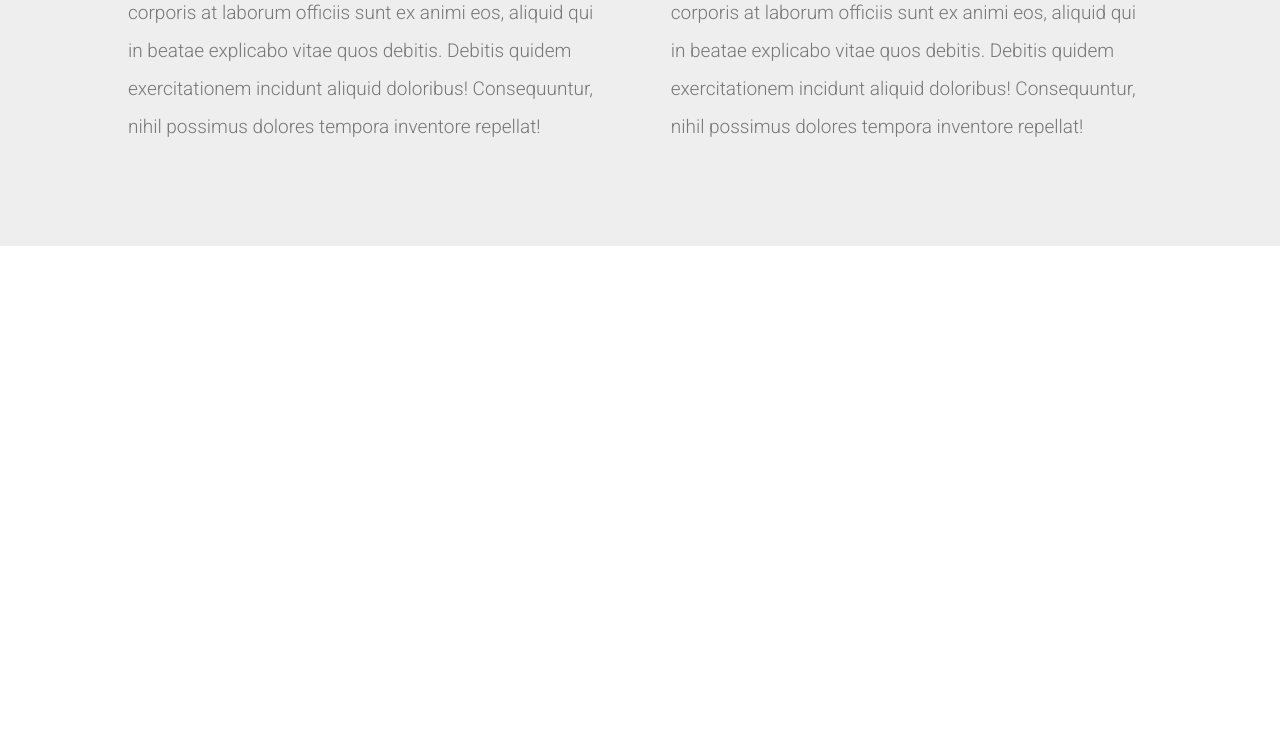
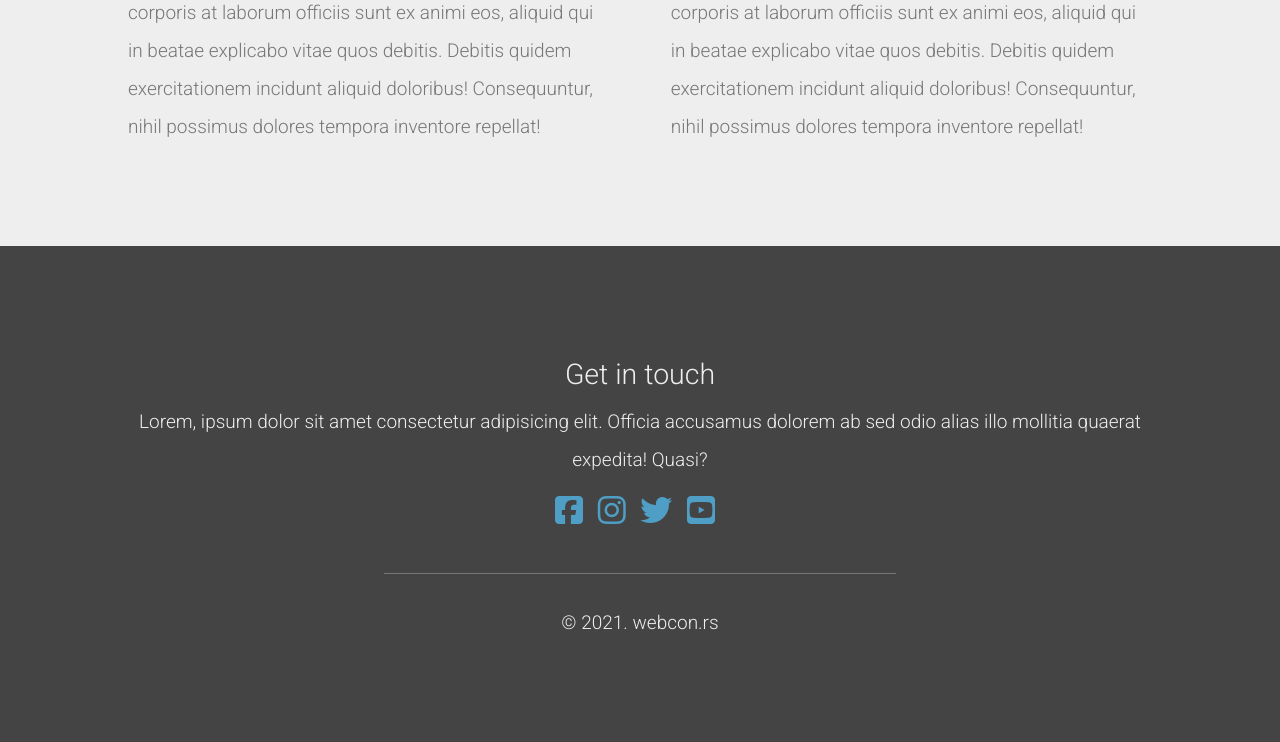
Before and after one commit to peka80/Webcon, a PHP site: page / in a window 1280 px wide. Shown: the part 1966-2708 px from the top of the page. Before the commit the page ends 2212 px from the top, so only its background shows below. Run offline with PHP 8.4, Linux system fonts and the light colour scheme; some libraries are stand-ins or nearby versions.

Commit message:
footer html & css

```diff
--- a/flex-box_radionica/website/index.html
+++ b/flex-box_radionica/website/index.html
@@ -93,5 +93,22 @@
         </div>
       </div>
     </section>
+    <!-- FOOTER -->
+    <footer>
+      <div class="container">
+        <h2>Get in touch</h2>
+        <p>
+          Lorem, ipsum dolor sit amet consectetur adipisicing elit. Officia
+          accusamus dolorem ab sed odio alias illo mollitia quaerat expedita!
+          Quasi?
+        </p>
+        <a href=""><i class="fab fa-facebook-square"></i></a>
+        <a href=""><i class="fab fa-instagram"></i></a>
+        <a href=""><i class="fab fa-twitter"></i></a>
+        <a href=""><i class="fab fa-youtube-square"></i></a>
+        <hr />
+        <p>&copy; 2021. webcon.rs</p>
+      </div>
+    </footer>
   </body>
 </html>
--- a/flex-box_radionica/website/style.css
+++ b/flex-box_radionica/website/style.css
@@ -140,3 +140,31 @@ header p {
 .blog .col {
   flex: 0 0 47%;
 }
+/******************************
+            FOOTER
+******************************/
+footer {
+  padding: var(--padding);
+  background: var(--gray);
+  text-align: center;
+  color: var(--lightGray);
+}
+
+footer a {
+  font-size: 2rem;
+  color: var(--blue);
+  margin-right: 10px;
+}
+
+footer a:hover {
+  color: var(--bodyColor);
+  transition: var(--transition);
+}
+
+footer hr {
+  background: var(--bodyColor);
+  border: none;
+  height: 1px;
+  width: 50%;
+  margin: 30px auto;
+}
```
